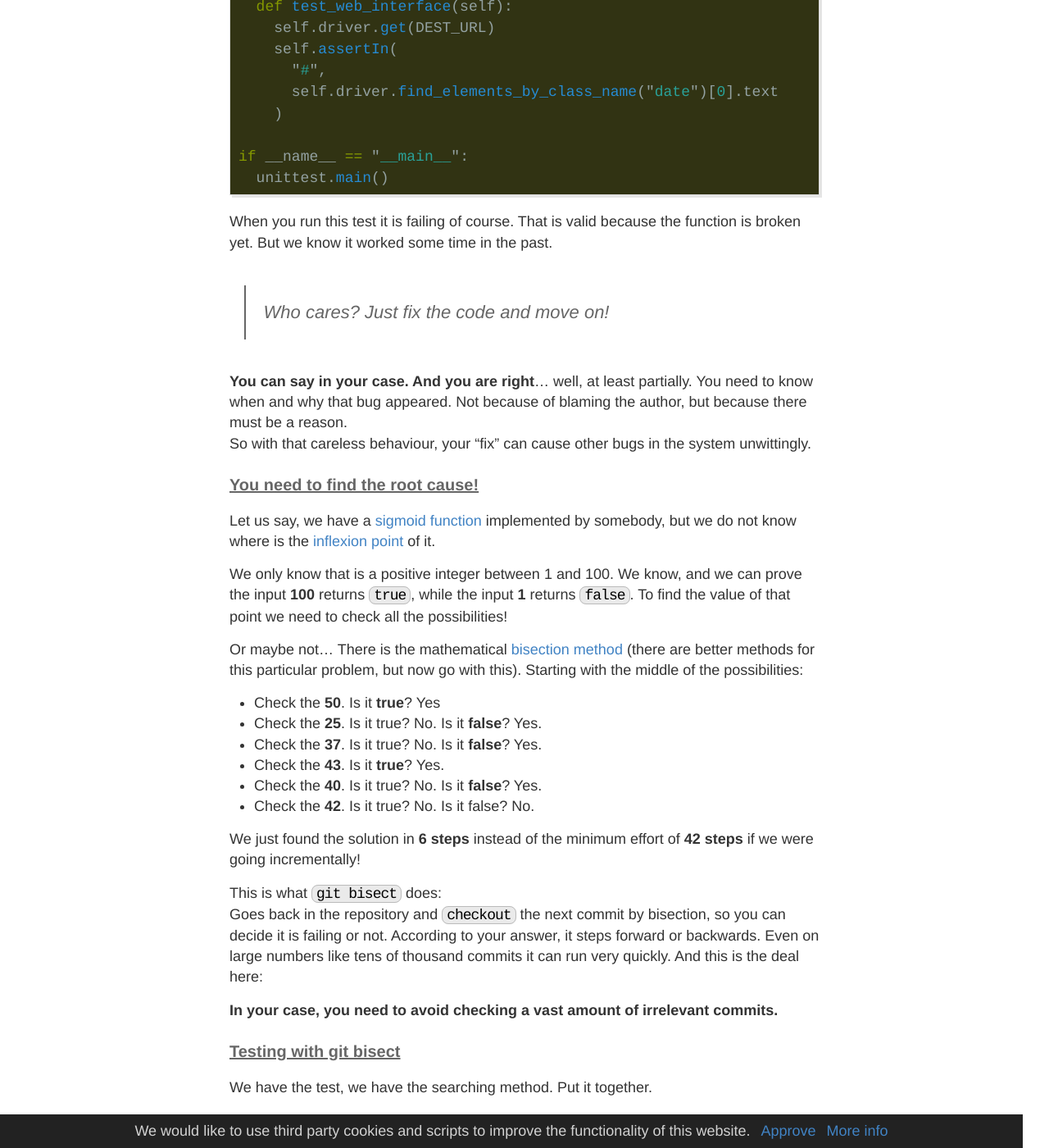
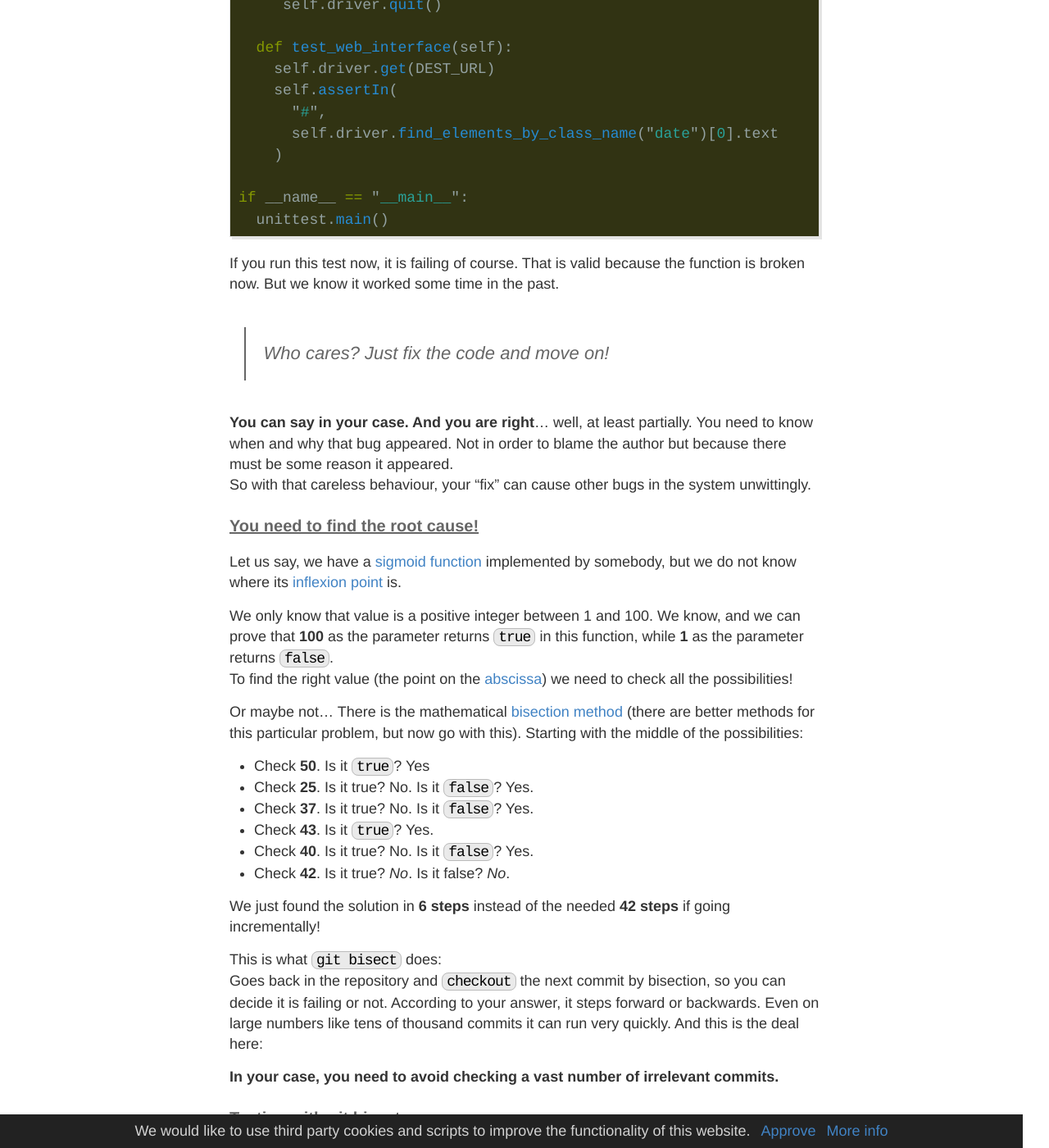
Before and after one commit to Mikopet/mikopet.dev, a Jekyll site: the page built from blog/_posts/2021-02-28-kill-insects-with-bisect.md, in a window 1280 px wide and 1400 px high, scrolled down 1155 px. Shown: the whole window at 82% size. Built offline with Jekyll 4.4.1, drawn with Linux system fonts in a browser that asks for light colours; some web fonts are replaced; comment, search, counter and statistics services are not loaded; some of the changed text lies outside the part shown.

Commit message:
CONTENT #3: fix by lectors

````diff
--- a/blog/_posts/2021-02-28-kill-insects-with-bisect.md
+++ b/blog/_posts/2021-02-28-kill-insects-with-bisect.md
@@ -11,21 +11,21 @@
 One of the most magnificent days of all times your boss finds you and cloud your thoughts with an extremely unpleasant situation:
 **There is a serious malfunction in the main business logic!**
 
-Nobody knows when or why it is implemented this way... that part of the codebase is not touched by anyone for ages and it worked before... That is a mystery...
+Nobody knows when or why it was implemented this way... that part of the codebase has not been touched by anyone for ages and it worked before... That is a mystery...
 
 <!--more-->
 
 ### Solve this!
 
-The first thing you should investigate is that there is any test present for that function and if there is: why is that test **false positive**.
-This is the better outcome because one needs to fix some tests according to the current _valid_ behaviour. And of course the code after all.
+The first thing you should investigate is whether there are any tests present for that function, and if there are: why are those tests **false positive**?
+This is the better outcome because one only needs to fix some tests according to the current _valid_ behaviour. And of course, the code after all.
 
-#### But what to do if there is no test for that operation?
+#### But what to do if there are no tests for that operation?
 
-Well, I am sure you know that: **Make one!**
+Well, I am sure you know that: **Make some!**
 
-For example, I had a feature in this blog on the index page. This feature showed the [tags] over the post excerpt.
-But I redesigned it, so I do not have this feature anymore. My test checks if is there any `#` in that line.
+For example, I used to have a feature in this blog on the index page. This feature showed the [tags] over the post excerpt.
+But I redesigned it, so I do not have this feature anymore. My test checks if there is any `#` in that line.
 Let us say: this is the bug we are searching for now.
 
 ```python
@@ -54,67 +54,67 @@
   unittest.main()
 ```
 
-When you run this test it is failing of course. That is valid because the function is broken yet. But we know it worked some time in the past.
+If you run this test now, it is failing of course. That is valid because the function is broken now. But we know it worked some time in the past.
 
 > Who cares? Just fix the code and move on!
 
 **You can say in your case. And you are right**... well, at least partially.
-You need to know when and why that bug appeared. Not because of blaming the author, but because there must be a reason.
+You need to know when and why that bug appeared. Not in order to blame the author but because there must be some reason it appeared.
 So with that careless behaviour, your "fix" can cause other bugs in the system unwittingly.
 
 #### You need to find the root cause!
 
-Let us say, we have a [sigmoid function] implemented by somebody, but we do not know where is the [inflexion point] of it.
+Let us say, we have a [sigmoid function] implemented by somebody, but we do not know where its [inflexion point] is.
 
-We only know that is a positive integer between 1 and 100.
-We know, and we can prove the input **100** returns `true`, while the input **1** returns `false`.
-To find the value of that point we need to check all the possibilities!
+We only know that value is a positive integer between 1 and 100.
+We know, and we can prove that **100** as the parameter returns `true` in this function, while **1** as the parameter returns `false`.
+To find the right value (the point on the [abscissa]) we need to check all the possibilities!
 
 Or maybe not... There is the mathematical [bisection method] (there are better methods for this particular problem, but now go with this).
 Starting with the middle of the possibilities:
- - Check the **50**. Is it **true**? Yes
- - Check the **25**. Is it true? No. Is it **false**? Yes.
- - Check the **37**. Is it true? No. Is it **false**? Yes.
- - Check the **43**. Is it **true**? Yes.
- - Check the **40**. Is it true? No. Is it **false**? Yes.
- - Check the **42**. Is it true? No. Is it false? No.
+ - Check **50**. Is it `true`? Yes
+ - Check **25**. Is it true? No. Is it `false`? Yes.
+ - Check **37**. Is it true? No. Is it `false`? Yes.
+ - Check **43**. Is it `true`? Yes.
+ - Check **40**. Is it true? No. Is it `false`? Yes.
+ - Check **42**. Is it true? _No_. Is it false? _No_.
 
-We just found the solution in **6 steps** instead of the minimum effort of **42 steps** if we were going incrementally!
+We just found the solution in **6 steps** instead of the needed **42 steps** if going incrementally!
 
 This is what `git bisect` does:
 Goes back in the repository and `checkout` the next commit by bisection, so you can decide it is failing or not. According to your answer, it steps forward or backwards.
 Even on large numbers like tens of thousand commits it can run very quickly. And this is the deal here:
 
-**In your case, you need to avoid checking a vast amount of irrelevant commits.**
+**In your case, you need to avoid checking a vast number of irrelevant commits.**
 
 #### Testing with git bisect
 
 We have the test, we have the searching method. Put it together.
 
-##### It is mandatory to not commit the test file yet! Otherwise, it will be versioned and disappears between checkouts.
+##### It is mandatory not to commit the test file yet! Otherwise, it will be versioned and disappears between checkouts.
 
 I know of a working version where I introduced this feature(`f69a1d88`). And a "broken" version where it is not working (where we are yet, aka. `HEAD`).
-To start the debugging in my case just run:
+To start the debugging for my case just run:
 
 ```bash
 $ git bisect start HEAD f69a1d88
 $ python test.py
 ```
 
-According to the outcome we just need to define to the bisecting process which way to continue. Typing `good` or `bad` as argument of the bisect command, and run the test again.
+According to the outcome we just need to define to the bisecting process which way to continue. Hint `good` or `bad` as argument of the bisect command, and run the test again.
 
 ```bash
 $ git bisect <good|bad>
 $ python test.py
 ```
 
-After a few steps we are done, and we got something like this:
+After a few steps we are done, and we get something like this:
 
 ```plaintext
 d4f8a03852501f57d3b568d98affddef9d3b3056 is the first bad commit
 ```
 
-This is very satisfying... but with really huge amounts of commits, it is still a pain.
+This is very satisfying... but with a truly huge number of commits, it is still a pain.
 Fortunately, we can automate it:
 
 ```bash
@@ -200,6 +200,8 @@
 
 In 27 seconds... without touching anything! That is a remarkable debugging process!
 
+This can only work because the test running process returns an exit code every time, and git can decide that it is good or bad. Usually, `exit code 0` is `good`, the others are `bad`.
+
 Well, in your case:
 
 > You always need to dive deep into the _cause and effect_.
@@ -209,4 +211,5 @@
 [tags]: https://mikopet.dev/tags
 [sigmoid function]: https://en.wikipedia.org/wiki/Sigmoid_function
 [inflexion point]: https://en.wikipedia.org/wiki/Inflection_point
+[abscissa]: https://en.wikipedia.org/wiki/Abscissa
 [bisection method]: https://en.wikipedia.org/wiki/Bisection_method
````
